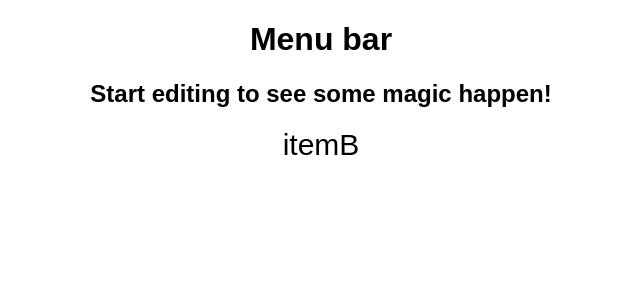
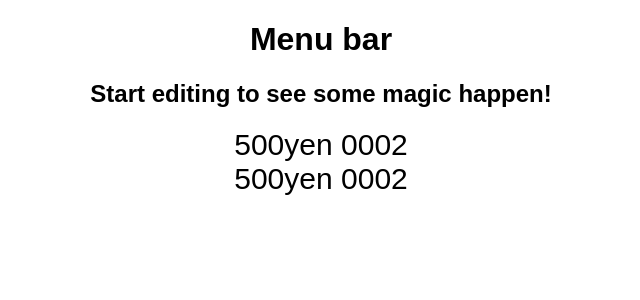
Before and after one commit to kouml/react-typescript-example, a React (Create React App) app: page / in a window 1280 px wide. Shown: the top 300 px of the page, without its empty margins (319-959 px from the left). Built offline with nearby package versions, Linux system fonts and the light colour scheme.

Commit message:
randomized display

```diff
--- a/src/Card.tsx
+++ b/src/Card.tsx
@@ -11,6 +11,7 @@ export function Card() {
   var vocabs = read_vocab_from_file();
 
   const [vocab, setVocab] = useState("first");
+  const [answer, setAnswer] = useState("answer");
   let randomIndex = () => Math.floor(Math.random() * vocabs.length);
 
   useEffect(
@@ -24,5 +25,22 @@ export function Card() {
     },
     [vocab]
   );
-  return <div className="CardContainer">{vocab}</div>;
+
+  useEffect(
+    function () {
+      const intervalId = setInterval(function () {
+        setAnswer(vocabs[randomIndex()]);
+      }, 2000);
+      return function () {
+        clearInterval(intervalId);
+      };
+    },
+    [answer]
+  );
+  return (
+    <div className="CardContainer">
+      <div className="Vocab">{vocab}</div>
+      <div className="Answer">{answer}</div>
+    </div>
+  );
 }
```
